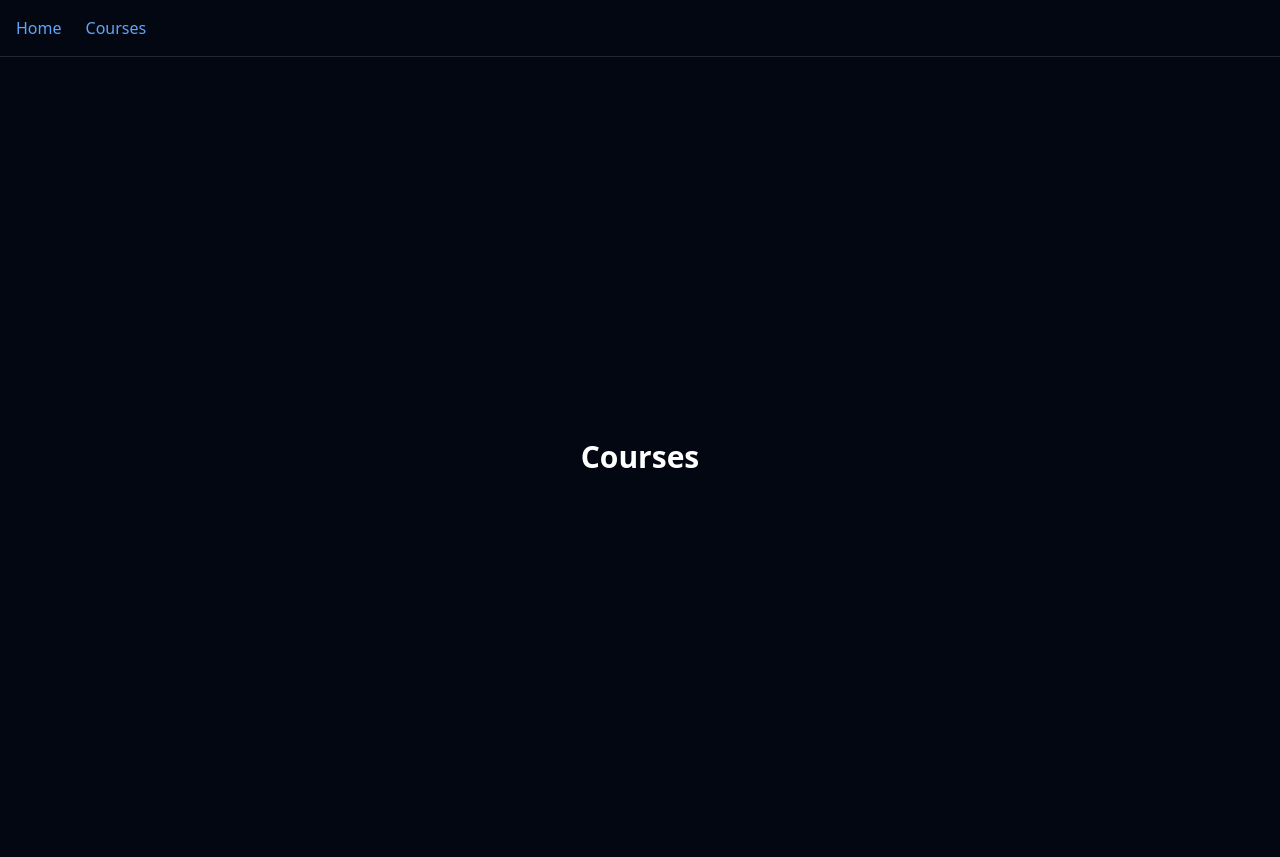
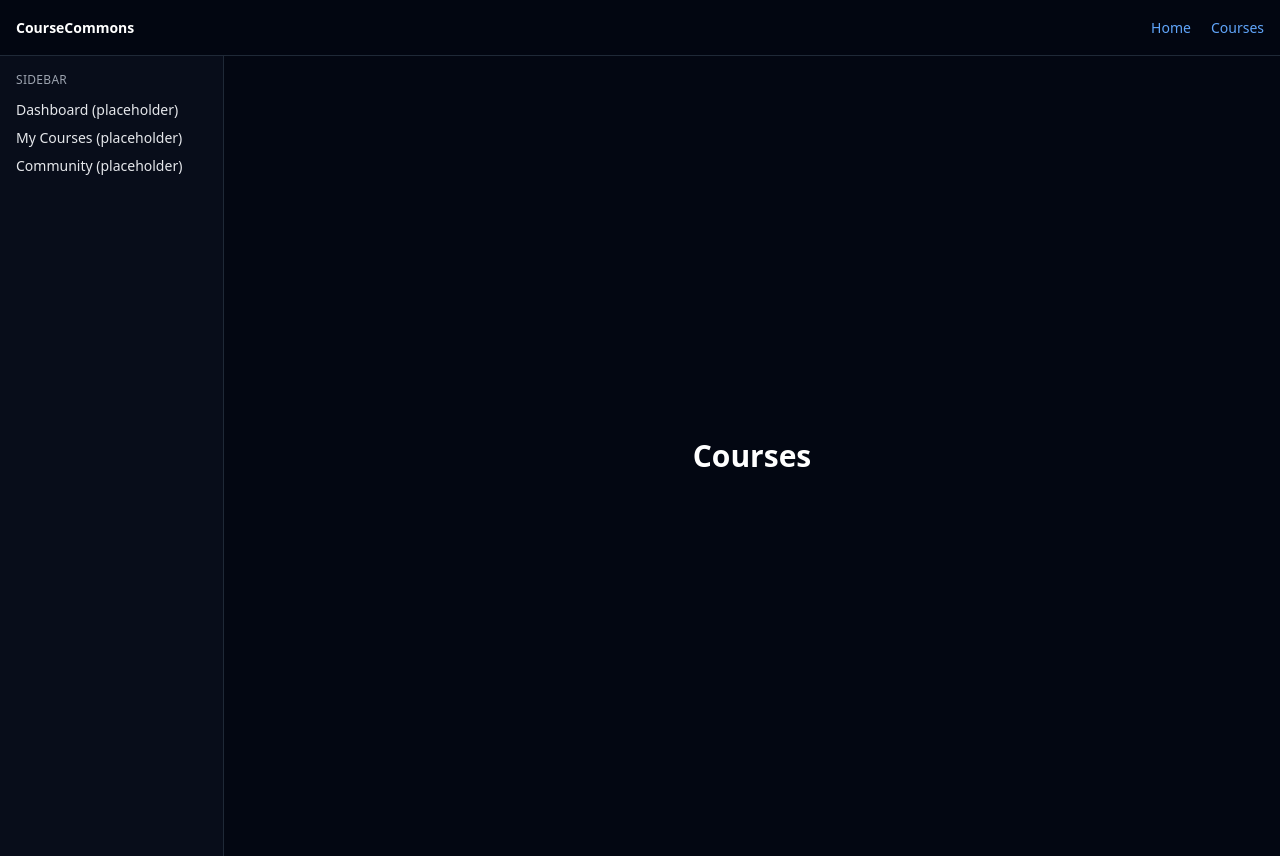
Before and after one commit to suresh-jakhar/CourseCommerce-Backend, a React (Vite) app in the folder client/: page /courses in a window 1280 px wide. Built offline with nearby package versions, Linux system fonts and the light colour scheme.

Commit message:
add app shell placeholders with top nav and sidebar
Signed-off-by: Suresh Jakhar <gettingsuresh@gmail.com>

```diff
--- a/client/src/App.jsx
+++ b/client/src/App.jsx
@@ -1,19 +1,16 @@
-import { Routes, Route, Link } from 'react-router-dom'
+import { Routes, Route } from 'react-router-dom'
 import Home from './pages/Home'
 import Courses from './pages/Courses'
+import AppShell from './components/AppShell'
 
 function App() {
   return (
-    <div className="min-h-screen bg-gray-950">
-      <nav className="flex gap-6 p-4 border-b border-gray-800">
-        <Link to="/" className="text-blue-400 hover:text-blue-300">Home</Link>
-        <Link to="/courses" className="text-blue-400 hover:text-blue-300">Courses</Link>
-      </nav>
+    <AppShell>
       <Routes>
         <Route path="/" element={<Home />} />
         <Route path="/courses" element={<Courses />} />
       </Routes>
-    </div>
+    </AppShell>
   )
 }
 
--- /dev/null
+++ b/client/src/components/AppShell.jsx
@@ -0,0 +1,14 @@
+import TopNav from './TopNav'
+import Sidebar from './Sidebar'
+
+export default function AppShell({ children }) {
+  return (
+    <div className="min-h-screen bg-gray-950 text-white">
+      <TopNav />
+      <div className="flex min-h-[calc(100vh-56px)]">
+        <Sidebar />
+        <main className="flex-1">{children}</main>
+      </div>
+    </div>
+  )
+}
--- /dev/null
+++ b/client/src/components/Sidebar.jsx
@@ -0,0 +1,12 @@
+export default function Sidebar() {
+  return (
+    <aside className="w-56 border-r border-gray-800 bg-gray-900/40 p-4 hidden sm:block">
+      <p className="text-xs uppercase tracking-wide text-gray-400 mb-3">Sidebar</p>
+      <ul className="space-y-2 text-sm text-gray-200">
+        <li>Dashboard (placeholder)</li>
+        <li>My Courses (placeholder)</li>
+        <li>Community (placeholder)</li>
+      </ul>
+    </aside>
+  )
+}
--- /dev/null
+++ b/client/src/components/TopNav.jsx
@@ -0,0 +1,15 @@
+import { Link } from 'react-router-dom'
+
+export default function TopNav() {
+  return (
+    <header className="h-14 border-b border-gray-800 bg-gray-950/95 backdrop-blur">
+      <div className="h-full px-4 flex items-center justify-between">
+        <p className="text-sm font-semibold text-white">CourseCommons</p>
+        <nav className="flex items-center gap-5 text-sm">
+          <Link to="/" className="text-blue-400 hover:text-blue-300">Home</Link>
+          <Link to="/courses" className="text-blue-400 hover:text-blue-300">Courses</Link>
+        </nav>
+      </div>
+    </header>
+  )
+}
```
